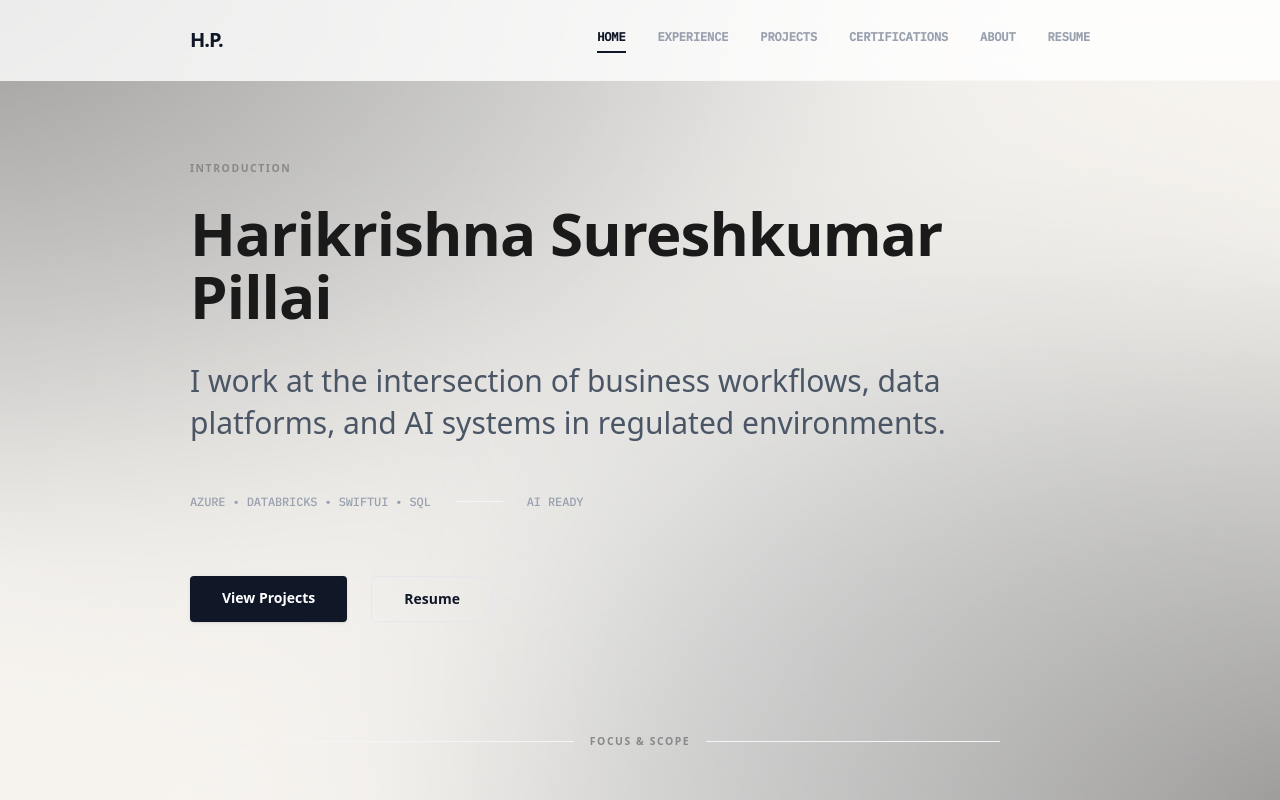
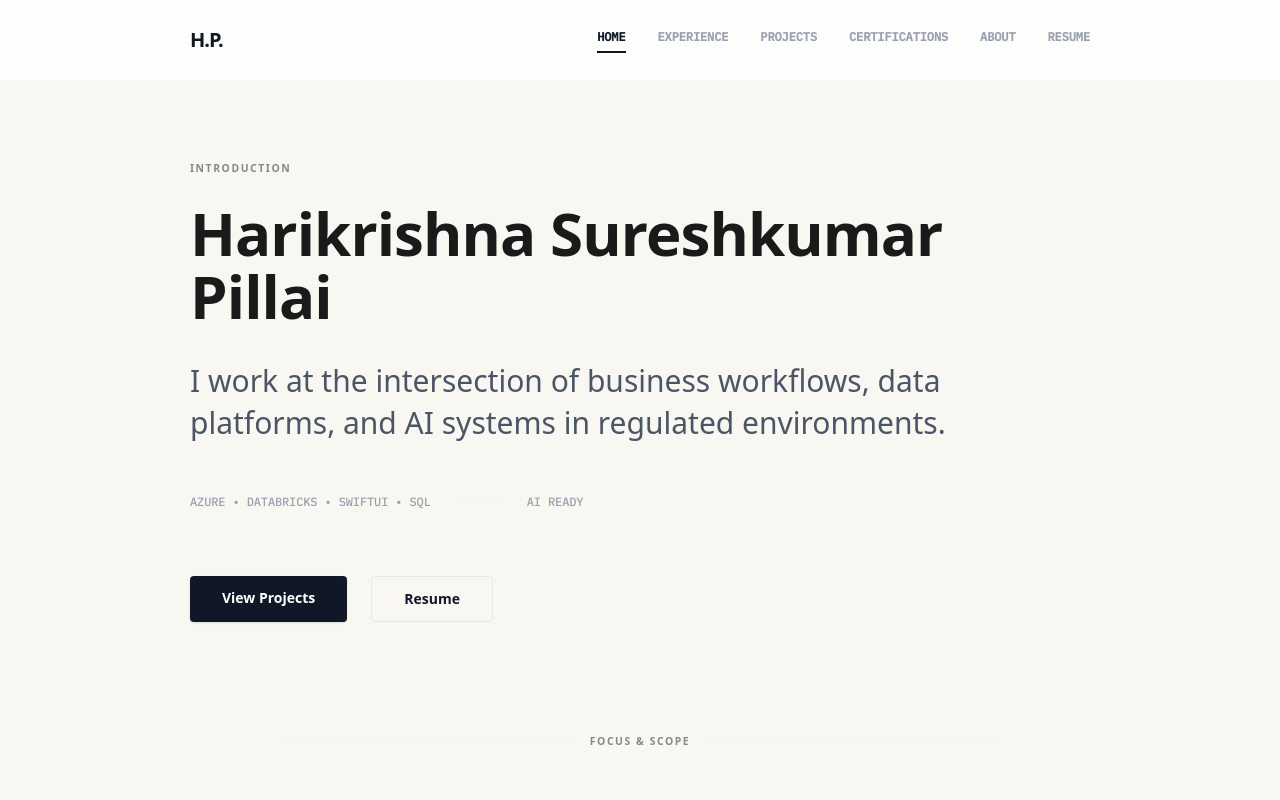
Before and after one commit to HarikrishnaSPillai/harikrishna-portfolio, a Next.js app: page / in a window 1280 px wide. Shown: the top 800 px of the page. Built offline with nearby package versions, Linux system fonts and the light colour scheme.

Commit message:
Remove mesh background animation

```diff
--- a/src/app/page.tsx
+++ b/src/app/page.tsx
@@ -1,12 +1,9 @@
 import Link from "next/link";
 import data from "@/data/portfolio.json";
-import MeshBackground from "@/components/MeshBackground";
 
 export default function Home() {
   return (
-    <>
-      <MeshBackground />
-      <main className="min-h-screen pt-40 pb-24 px-6 md:px-0 relative z-10">
+    <main className="min-h-screen pt-40 pb-24 px-6 md:px-0">
       <div className="max-w-[900px] mx-auto">
 
         {/* Hero Section */}
@@ -98,6 +95,5 @@ export default function Home() {
 
       </div>
     </main>
-    </>
   );
 }
--- a/src/components/MeshBackground.tsx
+++ /dev/null
@@ -1,65 +0,0 @@
-"use client";
-
-import React from 'react';
-
-const MeshBackground: React.FC = () => {
-    return (
-        <div className="fixed inset-0 -z-10 overflow-hidden pointer-events-none opacity-40">
-            <div
-                className="absolute inset-0 bg-[#f9f7f2]"
-                style={{
-                    backgroundImage: `
-            radial-gradient(at 0% 0%, hsla(253,16%,7%,1) 0, transparent 50%),
-            radial-gradient(at 50% 0%, hsla(225,39%,30%,0.15) 0, transparent 50%),
-            radial-gradient(at 100% 0%, hsla(339,49%,30%,0.05) 0, transparent 50%),
-            radial-gradient(at 0% 50%, hsla(225,39%,30%,0.1) 0, transparent 50%),
-            radial-gradient(at 100% 50%, hsla(253,16%,7%,0.05) 0, transparent 50%),
-            radial-gradient(at 0% 100%, hsla(339,49%,30%,0.05) 0, transparent 50%),
-            radial-gradient(at 50% 100%, hsla(225,39%,30%,0.1) 0, transparent 50%),
-            radial-gradient(at 100% 100%, hsla(253,16%,7%,1) 0, transparent 50%)
-          `,
-                    backgroundSize: '100% 100%',
-                }}
-            />
-            <div className="absolute inset-0 backdrop-blur-[100px]" />
-
-            {/* Animated blob 1 */}
-            <div className="absolute top-[-10%] left-[-10%] w-[50%] h-[50%] rounded-full bg-brand-primary/5 mix-blend-multiply filter blur-[80px] animate-mesh-slow" />
-
-            {/* Animated blob 2 */}
-            <div className="absolute bottom-[-10%] right-[-10%] w-[60%] h-[60%] rounded-full bg-brand-primary/10 mix-blend-multiply filter blur-[100px] animate-mesh-slower" />
-
-            {/* Animated blob 3 */}
-            <div className="absolute top-[20%] right-[10%] w-[40%] h-[40%] rounded-full bg-gray-200/50 mix-blend-multiply filter blur-[120px] animate-mesh-slowest" />
-
-            <style jsx>{`
-        @keyframes mesh-slow {
-          0%, 100% { transform: translate(0, 0) scale(1); }
-          33% { transform: translate(30px, -50px) scale(1.1); }
-          66% { transform: translate(-20px, 20px) scale(0.9); }
-        }
-        @keyframes mesh-slower {
-          0%, 100% { transform: translate(0, 0) scale(1); }
-          40% { transform: translate(-40px, 40px) scale(1.2); }
-          80% { transform: translate(40px, -20px) scale(0.8); }
-        }
-        @keyframes mesh-slowest {
-          0%, 100% { transform: translate(0, 0) scale(1); }
-          50% { transform: translate(50px, 50px) scale(1.1); }
-          75% { transform: translate(-50px, -30px) scale(0.9); }
-        }
-        .animate-mesh-slow {
-          animation: mesh-slow 20s infinite ease-in-out;
-        }
-        .animate-mesh-slower {
-          animation: mesh-slower 25s infinite ease-in-out;
-        }
-        .animate-mesh-slowest {
-          animation: mesh-slowest 30s infinite ease-in-out;
-        }
-      `}</style>
-        </div>
-    );
-};
-
-export default MeshBackground;
```
Lines whose indentation alone changed are shown as unchanged.
